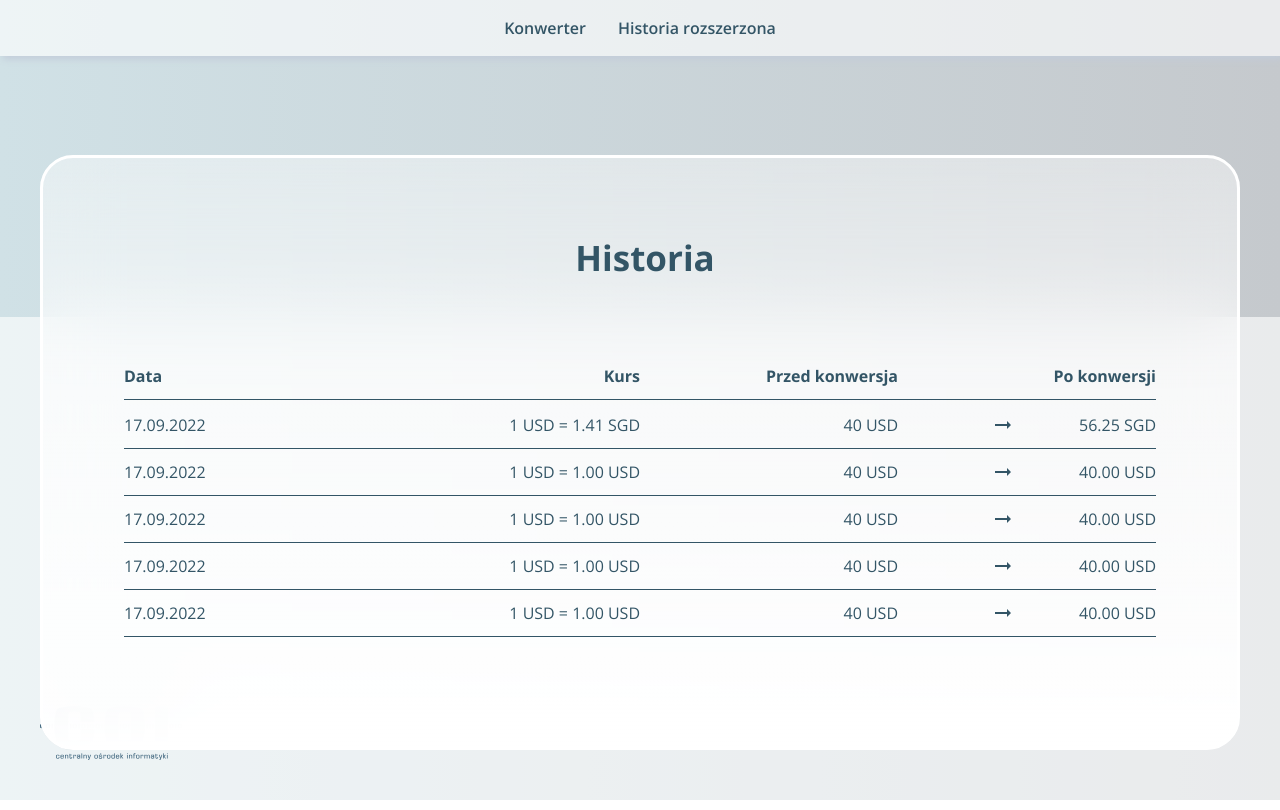
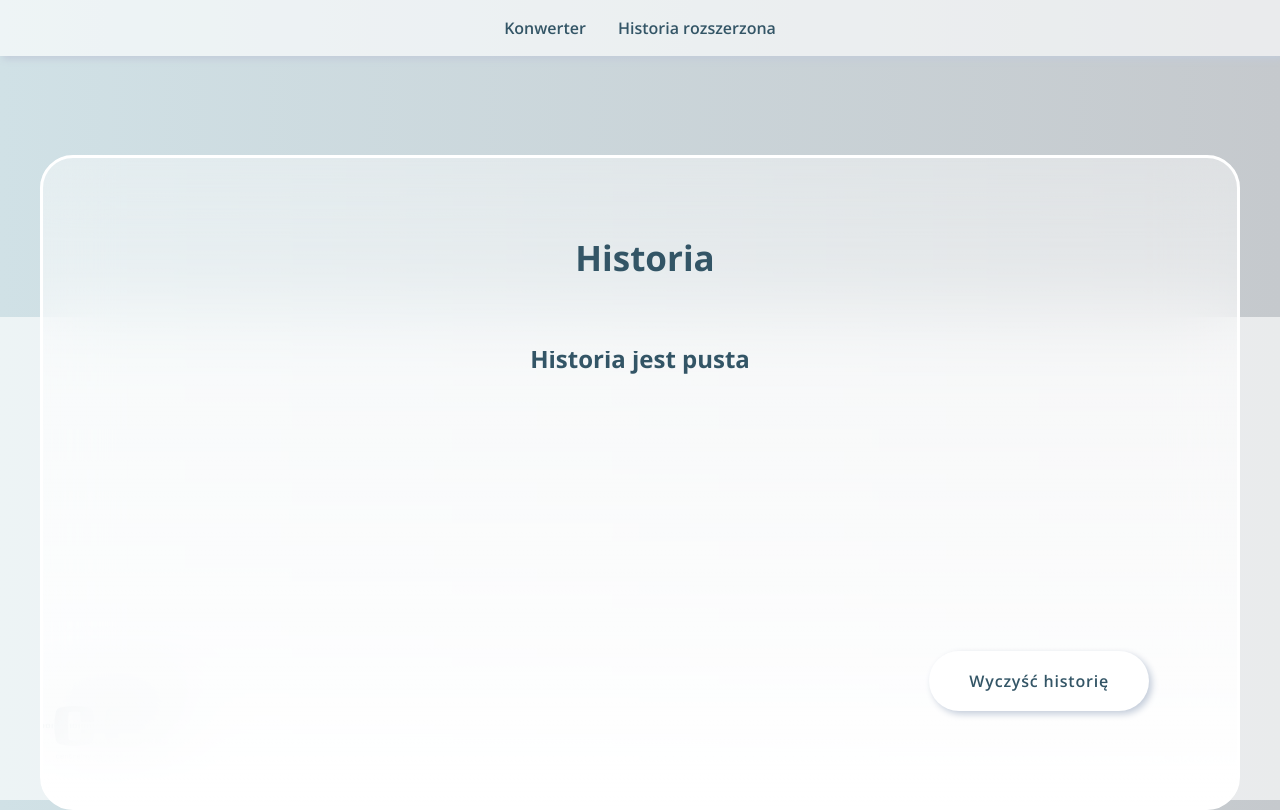
Before and after one commit to valerii-frontend/currency, a React (Create React App) app: page /history in a window 1280 px wide. Built offline with nearby package versions, Linux system fonts and the light colour scheme; the HTML template or start-up script is replaced by a standard one.

Commit message:
add hostore storage

```diff
--- a/src/components/History/History.tsx
+++ b/src/components/History/History.tsx
@@ -14,7 +14,7 @@ const History: FC<HistoryProps> = ({ historyExchange, isPage }) => {
 				<table className={styles.history}>
 					<thead>
 						<tr>
-							<th>Data</th>
+							<th>{isPage ? "Data ta czas" : "Data"}</th>
 							{isPage && <th>Kurs</th>}
 							<th>Przed konwersja</th>
 							<th>Po konwersji</th>
@@ -23,7 +23,10 @@ const History: FC<HistoryProps> = ({ historyExchange, isPage }) => {
 					<tbody>
 						{historyExchange.map((e: any) => (
 							<tr key={`${e.from}${Math.random()}`}>
-								<td>{e.data}</td>
+								<td>
+									{e.data}
+									{isPage && <small> - {e.time}</small>}
+								</td>
 								{isPage && <td>{e.course}</td>}
 								<td>{e.from}</td>
 								<td>{e.to}</td>
--- a/src/pages/HistoryPage.tsx
+++ b/src/pages/HistoryPage.tsx
@@ -1,24 +1,24 @@
-import React, { PropsWithChildren, FC } from "react";
+import React, { PropsWithChildren, FC, useState } from "react";
+import Button from "../components/Button/Button";
 import Card from "../components/Card/Card";
 import History from "../components/History/History";
 
 const HistoryPage: FC<PropsWithChildren> = () => {
-	const arr = [
-		{ "data": "17.09.2022", "from": "40 USD", "to": "56.25 SGD", "course": "1 USD = 1.41 SGD" },
-		{ "data": "17.09.2022", "from": "40 USD", "to": "40.00 USD", "course": "1 USD = 1.00 USD" },
-		{ "data": "17.09.2022", "from": "40 USD", "to": "40.00 USD", "course": "1 USD = 1.00 USD" },
-		{ "data": "17.09.2022", "from": "40 USD", "to": "40.00 USD", "course": "1 USD = 1.00 USD" },
-		{ "data": "17.09.2022", "from": "40 USD", "to": "40.00 USD", "course": "1 USD = 1.00 USD" },
-		{ "data": "17.09.2022", "from": "40 USD", "to": "40.00 USD", "course": "1 USD = 1.00 USD" },
-		{ "data": "17.09.2022", "from": "40 USD", "to": "40.00 USD", "course": "1 USD = 1.00 USD" },
-		{ "data": "17.09.2022", "from": "40 USD", "to": "40.00 USD", "course": "1 USD = 1.00 USD" },
-		{ "data": "17.09.2022", "from": "40 USD", "to": "40.00 USD", "course": "1 USD = 1.00 USD" },
-		{ "data": "17.09.2022", "from": "40 USD", "to": "40.00 USD", "course": "1 USD = 1.00 USD" },
-		{ "data": "17.09.2022", "from": "40 USD", "to": "40.00 USD", "course": "1 USD = 1.00 USD" },
-	];
+	const [thisHistory, setThisHistory] = useState(JSON.parse(localStorage.getItem("history") || "[]"));
+
 	return (
 		<Card title='Historia'>
-			<History isPage historyExchange={arr} />
+			<History isPage historyExchange={thisHistory} />
+			<div className='controls'>
+				<Button
+					view='secondary'
+					onClick={() => {
+						window.localStorage.removeItem("history");
+						setThisHistory([]);
+					}}>
+					Wyczyść historię
+				</Button>
+			</div>
 		</Card>
 	);
 };
--- a/src/pages/MainPage.tsx
+++ b/src/pages/MainPage.tsx
@@ -17,7 +17,8 @@ const MainPage: FC<PropsWithChildren> = ({ children }) => {
 	const [closeError, setCloseError] = useState<boolean>(false);
 	const [fetchError, setFetchError] = useState<string[]>(["", ""]);
 	const [isHistory, setIsHistory] = useState<boolean>(false);
-	const [historyExchange, setHistoryExchange] = useState<Array<any>>([]);
+	const checkTheStorage = JSON.parse(localStorage.getItem("history") || "[]");
+	const [historyExchange, setHistoryExchange] = useState<Array<any>>([...checkTheStorage]);
 
 	const changeFromToHandler = () => {
 		let [from, to] = [labelFrom, labelTo];
@@ -68,8 +69,11 @@ const MainPage: FC<PropsWithChildren> = ({ children }) => {
 				let date = new Date();
 				let day = `${date.getDate() < 10 ? "0" + date.getDate() : date.getDate()}`;
 				let month = `${date.getMonth() < 9 ? "0" + (+date.getMonth() + 1) : +date.getMonth() + 1}`;
+				let hour = `${date.getHours() < 10 ? "0" + date.getHours() : date.getHours()}`;
+				let min = `${date.getMinutes() < 10 ? "0" + date.getMinutes() : date.getMinutes()}`;
 				interface exchangeData {
 					data: string;
+					time: string;
 					from: string;
 					to: string;
 					course: string;
@@ -77,14 +81,15 @@ const MainPage: FC<PropsWithChildren> = ({ children }) => {
 				let exchange: exchangeData[] = [
 					{
 						data: `${day}.${month}.${date.getFullYear()}`,
+						time: `${hour}:${min}`,
 						from: `${inputsValues.from} ${fromCur}`,
 						to: `${amount} ${toCur}`,
 						course: `1 ${fromCur} = ${response.data.toFixed(2)} ${toCur}`,
 					},
 				];
+
 				setHistoryExchange((p) => [...exchange, ...p]);
 				localStorage.setItem("history", JSON.stringify(historyExchange));
-				console.log(localStorage.getItem("history"));
 			})
 			.catch(function (error) {
 				setFetchError([error.message, error.code]);
```
